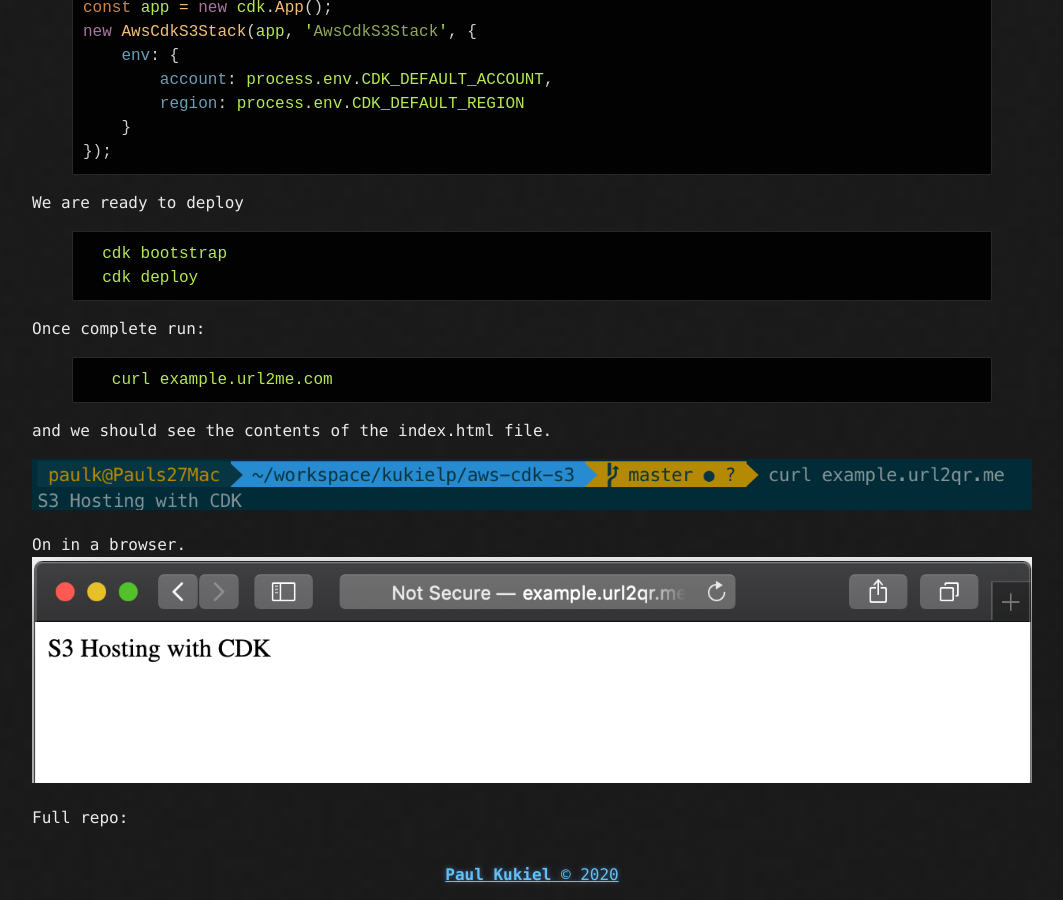
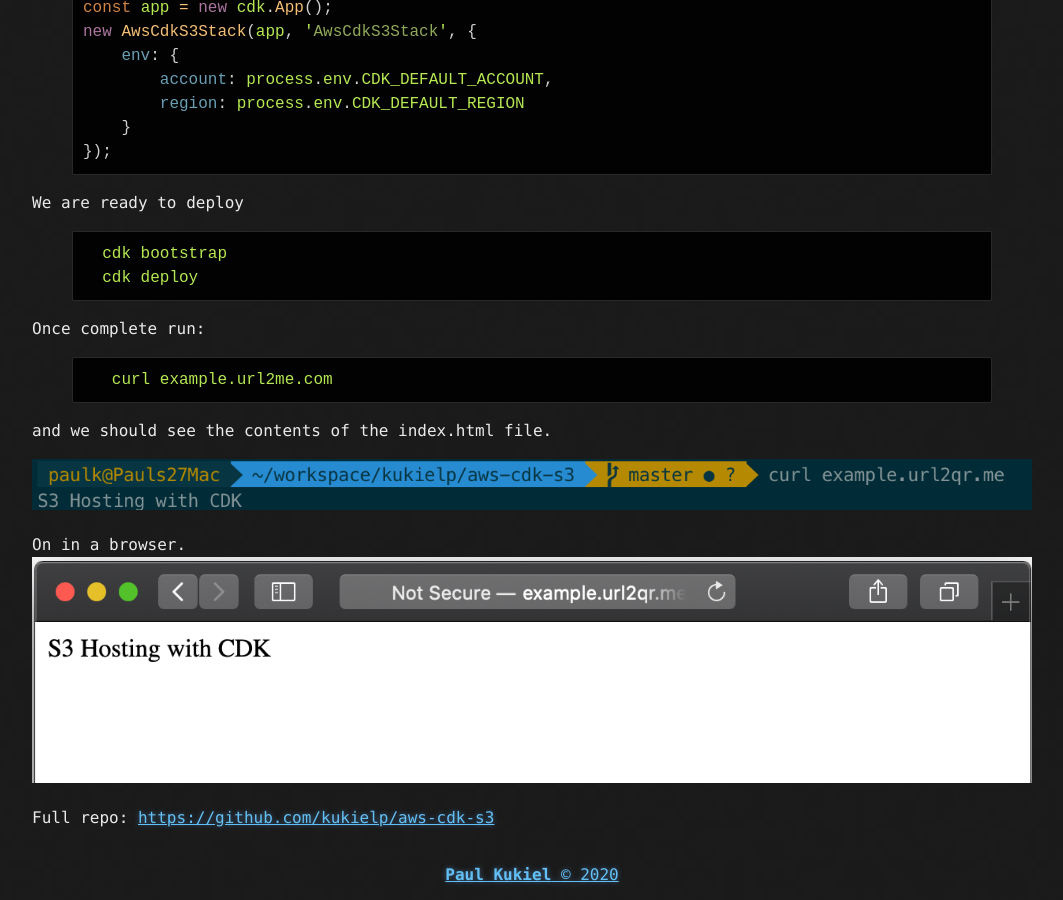
Before and after one commit to kukielp/sample-blog, a Jekyll site: the page built from _posts/2020-06-08-AWS-cdk-s3-route53.md, in a window 1280 px wide and 900 px high, scrolled down 3868 px. Shown: the whole window, without its empty margins (108-1171 px from the left). Built offline with Jekyll 4.4.1, drawn with Linux system fonts in a browser that asks for light colours; a script that is not in the unit is left out; part of the change alters nothing that is shown.

Commit message:
Add repo

```diff
--- a/_posts/2020-06-08-AWS-cdk-s3-route53.md
+++ b/_posts/2020-06-08-AWS-cdk-s3-route53.md
@@ -179,4 +179,4 @@ and we should see the contents of the index.html file.
 On in a browser.
 ![safari](/assets/post/2020-06-08-AWS-cdk-s3-route53/safari.png "safari")
 
-Full repo:
+Full repo: [https://github.com/kukielp/aws-cdk-s3](https://github.com/kukielp/aws-cdk-s3)
```
